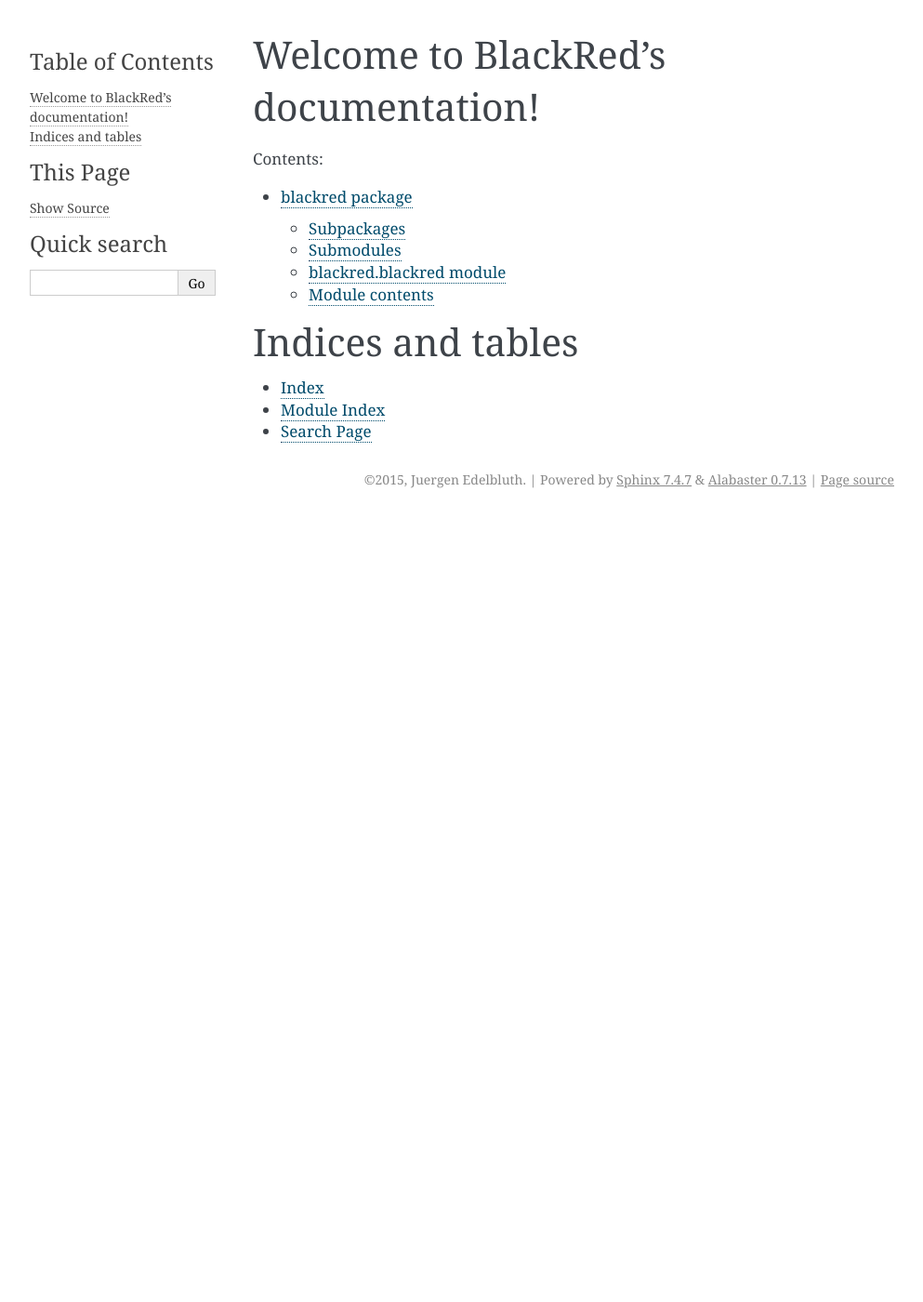
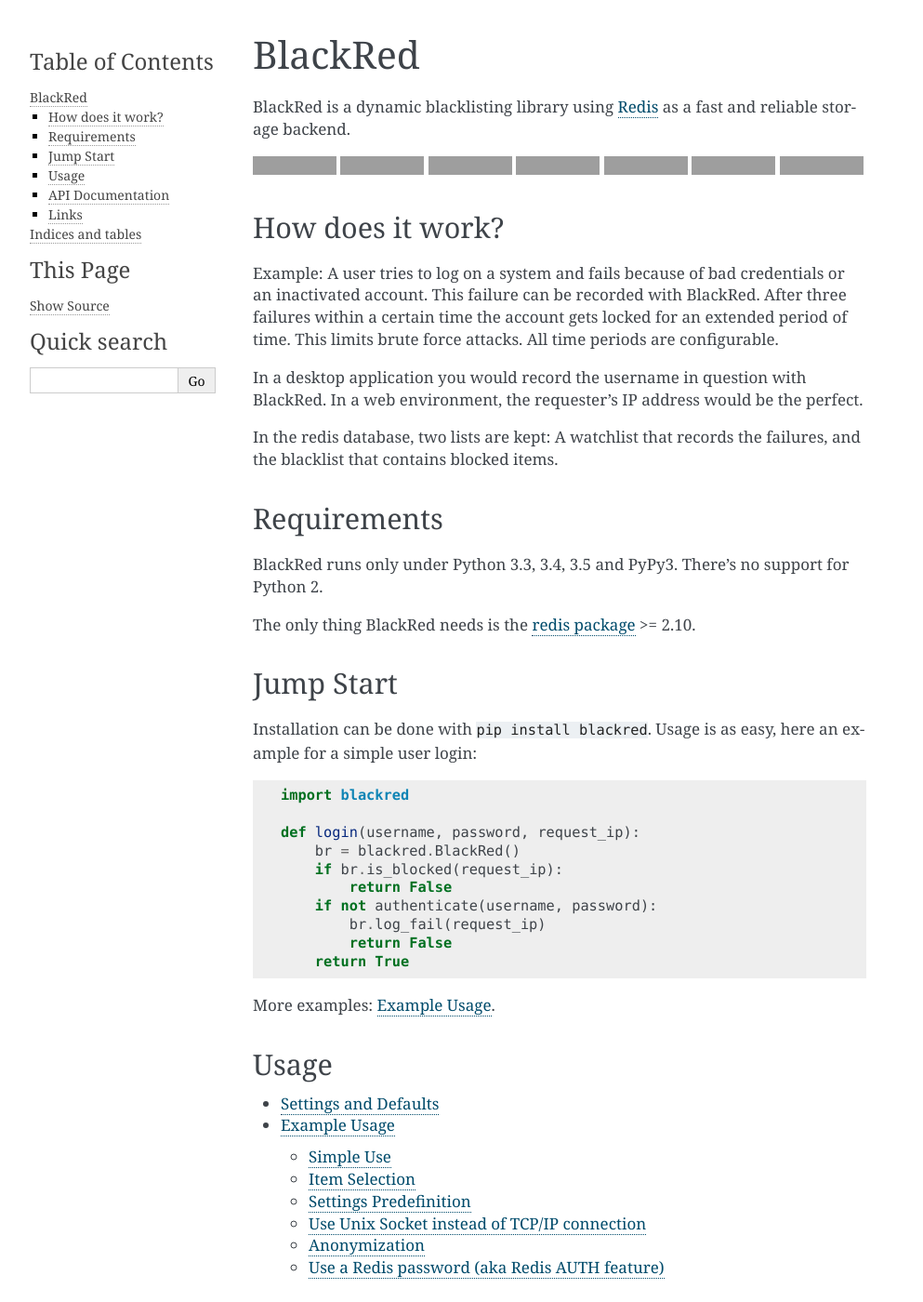
Before and after one commit to edelbluth/blackred, a Sphinx documentation site: the page built from doc/source/index.rst, in a window 1280 px wide and 1400 px high. Shown: the whole window at 93% size, without its empty margins (148-1141 px from the left). Built offline with Sphinx 7.4.7, drawn with Linux system fonts in a browser that asks for light colours; some of the changed text lies outside the part shown; grey boxes are pictures that could not be loaded.

Commit message:
Sphinx Documentation
To fulfill feature request #1, #3 and #6, a new documentation has been created out of the old README.rst file.

For a well connected documentation, the blackred module had been refactored again.

```diff
--- a/doc/source/api/blackred.rst
+++ b/doc/source/api/blackred.rst
@@ -1,15 +1,11 @@
 blackred package
 ================
 
-Subpackages
------------
+The complete :py:mod:`blackred.blackred <blackred.blackred>` module is imported in the ``__init__.py`` of the
+:py:mod:`blackred <blackred>` module. So you can use ``blackred`` instead of ``blackred.blackred`` in your code.
 
-.. toctree::
+For usage examples, please see the :doc:`Examples Page <../doc/example-usage>`.
 
-    blackred.test
-
-Submodules
-----------
 
 blackred.blackred module
 ------------------------
@@ -18,12 +14,3 @@
     :members:
     :undoc-members:
     :show-inheritance:
-
-
-Module contents
----------------
-
-.. automodule:: blackred
-    :members:
-    :undoc-members:
-    :show-inheritance:
--- a/doc/source/conf.py
+++ b/doc/source/conf.py
@@ -295,3 +295,5 @@
 
 # Example configuration for intersphinx: refer to the Python standard library.
 intersphinx_mapping = {'https://docs.python.org/': None}
+
+autoclass_content = 'both'
--- /dev/null
+++ b/doc/source/doc/example-usage.rst
@@ -0,0 +1,120 @@
+Example Usage
+=============
+
+BlackRed features a very simple and intuitive API. :doc:`Go to API documentation <../api/blackred>`.
+
+Simple Use
+----------
+
+With everything in defaults (Host is ``localhost``, port is ``6379`` and so on), you can use BlackRed right out of the
+box:
+
+.. code-block:: python
+
+   import blackred
+
+   def login(username, password, request_ip):
+       br = blackred.BlackRed()
+       if br.is_blocked(request_ip):
+           return False
+       if not authenticate(username, password):
+           br.log_fail(request_ip)
+           return False
+       return True
+
+The :py:class:`BlackRed constructor <blackred.blackred.BlackRed>` offers a wide range of on-the-fly settings for
+the new instance. To keep your code nice and clean when you use the same settings most of the time, you can use the
+`Settings Predefinition`_.
+
+Item Selection
+--------------
+
+For a web or network based application, a good item to check and block is the client IP address of the requestor.
+
+In other environments, you might choose anything else that identifies a request source uniqually. Most important: The
+item must be represented by a ``str``.
+
+Settings Predefinition
+----------------------
+
+To make the using of BlackRed easier, you can change the default settings for new instances by changing the values of
+the attributes of the :py:class:`BlackRed.Settings <blackred.blackred.BlackRed.Settings>` class. Changes are only valid
+for new instances created after the changes. Already existing instances are not changed.
+
+.. note::
+
+   BlackRed versions before 0.3.0 had a different settings approach. Settings where separated into global settings and
+   settings for new instances. With 0.3.0, all settings are only valid for new instances. Keep that in mind when
+   upgrading from an older version.
+
+Example: Enable `Anonymization`_ by default:
+
+.. code-block:: python
+
+   import blackred
+
+   blackred.BlackRed.Settings.ANONYMIZATION = True
+
+   def login(username, password, request_ip):
+       br = blackred.BlackRed()
+       if br.is_blocked(request_ip):
+           return False
+       if not authenticate(username, password):
+           br.log_fail(request_ip)
+           return False
+       return True
+
+
+Use Unix Socket instead of TCP/IP connection
+--------------------------------------------
+
+If you want to use a unix socket to connect, set the ``redis_use_socket`` constructor parameter to ``True`` and provide
+the absolute path to the socket with the ``redis_host`` parameter, example:
+
+.. code-block:: python
+
+   import blackred
+
+   br = blackred.BlackRed(redis_host='/var/run/redis/redis.sock', redis_use_socket=True)
+
+As always, those settings can be predefined (see `Settings Predefinition`_) as defaults for all new instances:
+
+.. code-block:: python
+
+   import blackred
+
+   blackred.BlackRed.Settings.REDIS_USE_SOCKET = True
+   blackred.BlackRed.Settings.REDIS_HOST = '/var/run/redis/redis.sock'
+
+
+Anonymization
+-------------
+
+Sometimes it's necessary to hash the item's values to ensure privacy of the requester. BlackRed can easily support you.
+Just set the :py:attr:`ANONYMIZATION <blackred.blackred.BlackRed.Settings.ANONYMIZATION>` attribute to ``True``:
+
+.. code-block:: python
+
+   import blackred
+
+   blackred.BlackRed.Settings.ANONYMIZATION = True
+
+
+Use a Redis password (aka Redis AUTH feature)
+---------------------------------------------
+
+To activate authentication, you can use the ``redis_auth`` parameter of the constructor:
+
+.. code-block:: python
+
+   import blackred
+
+   br = blackred.BlackRed(redis_auth='my_password')
+
+As always, this settings can be predefined (see `Settings Predefinition`_) as default for all new instances:
+
+.. code-block:: python
+
+   import blackred
+
+   blackred.BlackRed.Settings.REDIS_AUTH = 'my_password'
--- a/doc/source/index.rst
+++ b/doc/source/index.rst
@@ -1,12 +1,79 @@
-.. BlackRed documentation master file, created by
-   sphinx-quickstart on Sat Aug  1 20:05:20 2015.
-   You can adapt this file completely to your liking, but it should at least
-   contain the root `toctree` directive.
+BlackRed
+========
 
-Welcome to BlackRed's documentation!
-====================================
+BlackRed is a dynamic blacklisting library using `Redis <http://redis.io/>`__ as a fast and reliable
+storage backend.
 
-Contents:
+.. image:: https://coveralls.io/repos/edelbluth/blackred/badge.svg?branch=master
+   :target: https://coveralls.io/r/edelbluth/blackred?branch=master
+.. image:: https://travis-ci.org/edelbluth/blackred.svg?branch=master
+   :target: https://travis-ci.org/edelbluth/blackred
+.. image:: https://img.shields.io/pypi/v/BlackRed.svg
+   :target: https://pypi.python.org/pypi/BlackRed
+.. image:: https://img.shields.io/pypi/status/BlackRed.svg
+   :target: https://pypi.python.org/pypi/BlackRed
+.. image:: https://img.shields.io/pypi/dd/BlackRed.svg
+   :target: https://pypi.python.org/pypi/BlackRed
+.. image:: https://img.shields.io/github/license/edelbluth/blackred.svg
+   :target: https://github.com/edelbluth/blackred
+.. image:: https://img.shields.io/badge/juergen-rocks-000033.svg?style=flat
+   :target: https://juergen.rocks/
+
+
+How does it work?
+-----------------
+
+Example: A user tries to log on a system and fails because of bad credentials or an inactivated account. This failure
+can be recorded with BlackRed. After three failures within a certain time the account gets locked for an extended
+period of time. This limits brute force attacks. All time periods are configurable.
+
+In a desktop application you would record the username in question with BlackRed. In a web environment, the requester's
+IP address would be the perfect.
+
+In the redis database, two lists are kept: A watchlist that records the failures, and the blacklist that contains
+blocked items.
+
+
+Requirements
+------------
+
+BlackRed runs only under Python 3.3, 3.4, 3.5 and PyPy3. There's no support for Python 2.
+
+The only thing BlackRed needs is the `redis package <https://pypi.python.org/pypi/redis>`__ >= 2.10.
+
+
+Jump Start
+----------
+
+Installation can be done with ``pip install blackred``. Usage is as easy, here an example for a simple user login:
+
+.. code-block:: python
+
+   import blackred
+
+   def login(username, password, request_ip):
+       br = blackred.BlackRed()
+       if br.is_blocked(request_ip):
+           return False
+       if not authenticate(username, password):
+           br.log_fail(request_ip)
+           return False
+       return True
+
+More examples: :doc:`Example Usage <doc/example-usage>`.
+
+Usage
+-----
+
+.. toctree::
+   :maxdepth: 2
+   :glob:
+
+   doc/configuration
+   doc/example-usage
+
+API Documentation
+-----------------
 
 .. toctree::
    :maxdepth: 2
@@ -14,6 +81,16 @@
 
    api/blackred
 
+Links
+-----
+
+- Author: Juergen Edelbluth, `https://juergen.rocks/ <https://juergen.rocks/>`_,
+  `@JuergenRocks <https://twitter.com/JuergenRocks>`_
+- Build Status: `https://travis-ci.org/edelbluth/blackred <https://travis-ci.org/edelbluth/blackred>`_
+- Project Homepage: `https://github.com/edelbluth/blackred <https://github.com/edelbluth/blackred>`_
+- PyPi Page: `https://pypi.python.org/pypi/blackred <https://pypi.python.org/pypi/blackred>`_
+- German Description (for 0.2 version): `https://juergen.rocks/art/mit-blackred-benutzer-logins-absichern.html
+  <https://juergen.rocks/art/mit-blackred-benutzer-logins-absichern.html>`_
 
 
 Indices and tables
```
Also changed, not shown: README.rst (+0 -120 lines), doc/source/api/blackred.test.rst (deleted, +0 -29 lines), doc/source/doc/configuration.rst (added, +8 -0 lines), 1 other file.
